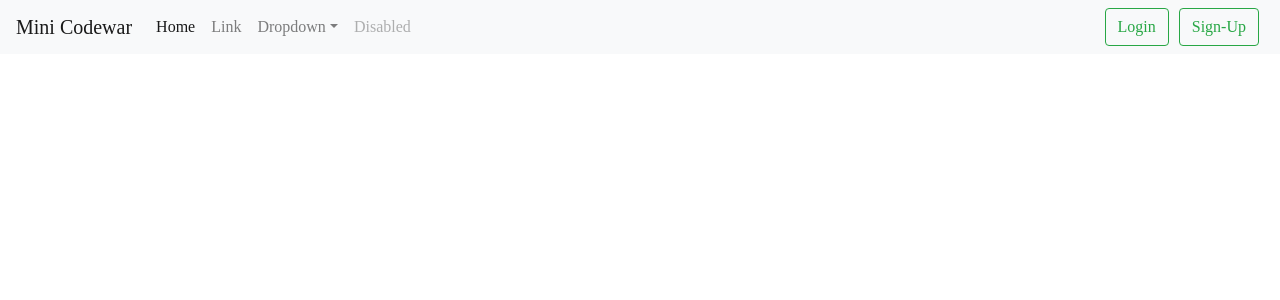
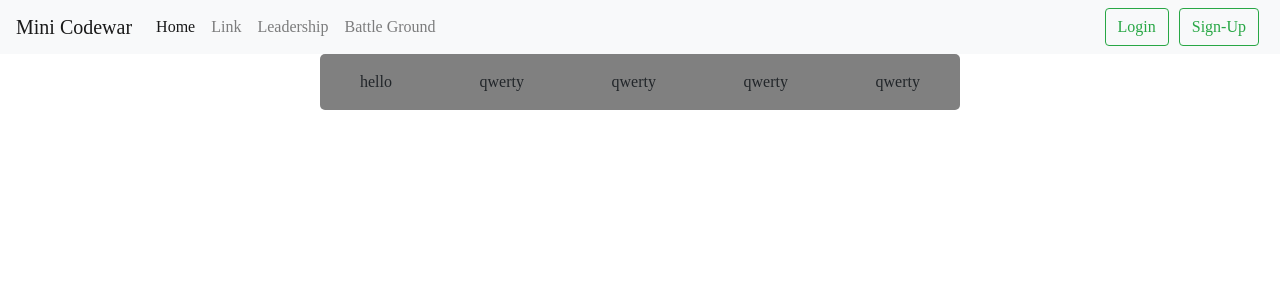
Before and after one commit to AshutoshSajan/mini-codewar-frontend, a React (Create React App) app: page /leaderBoard in a window 1280 px wide. Shown: the top 300 px of the page. Built offline with nearby package versions, Linux system fonts and the light colour scheme.

Commit message:
add leaderboard and reducers update

```diff
--- a/src/App.css
+++ b/src/App.css
@@ -1,3 +1,5 @@
+/*header css*/
+
 .heading {
 	font-size: 40px;
 	text-align: center;
@@ -5,3 +7,15 @@
 	font-style: italic;
 	text-transform: capitalize;
 }
+
+.list {
+	background: gray;
+	width: 50%;
+	border-radius: 5px;
+	padding: 20px 40px;
+	margin: 0 auto;
+}
+.qusestions {
+	display: flex;
+	justify-content: space-between;
+}
--- a/src/App.js
+++ b/src/App.js
@@ -11,6 +11,7 @@ import Header from './components/Header';
 import Login from './components/Login';
 import SignUp from './components/SignUp';
 import Home from './components/Home';
+import LeaderBoard from './components/LeaderBoard';
 
 class App extends Component {
 
@@ -22,6 +23,7 @@ class App extends Component {
 		      {/* <Route exect path="/" component={Home} />*/}
 		      <Route exec path="/login" component={Login} />
 		      <Route path="/register" component={SignUp} />
+          <Route path='/leaderBoard' component={LeaderBoard} />
 	      </Switch>
       </div>
     );
--- a/src/components/Header.js
+++ b/src/components/Header.js
@@ -18,7 +18,14 @@ class Header extends Component {
 			      <li className="nav-item">
 			        <a className="nav-link" href="#">Link</a>
 			      </li>
-			      <li className="nav-item dropdown">
+			      <li className="nav-item">
+				      <Link to="/leaderBoard" className="nav-link">Leadership</Link>
+				    </li>
+				    <li className="nav-item">
+				      <Link to="/" className="nav-link">Battle Ground</Link>
+				    </li>
+
+			      {/*<li className="nav-item dropdown">
 			        <a className="nav-link dropdown-toggle" href="#" id="navbarDropdown" role="button" data-toggle="dropdown" aria-haspopup="true" aria-expanded="false">
 			          Dropdown
 			        </a>
@@ -31,7 +38,7 @@ class Header extends Component {
 			      </li>
 			      <li className="nav-item">
 			        <a className="nav-link disabled" href="#" tabIndex="-1" aria-disabled="true">Disabled</a>
-			      </li>
+			      </li>*/}
 			    </ul>
 			    <form className="form-inline my-2 my-lg-0">
 			      <Link to="/login" className="hdr-btn btn btn-outline-success my-2 my-sm-0" type="submit">Login</Link>
--- /dev/null
+++ b/src/components/LeaderBoard.js
@@ -0,0 +1,42 @@
+import React, { Component } from 'react';
+
+class LeaderBoard extends Component {
+
+	state = {
+
+	}
+
+	componentDidMount(){
+		console.log("hello cdm");
+	}
+
+	render() {
+		const questions = [{
+			ques: "hello",
+			a: "qwerty",
+			b: "qwerty",
+			c: "qwerty",
+			d: "qwerty",
+		}];
+
+		return (
+			<div>
+					{
+						questions.map((question, i) => {
+							return (
+								<div className="list qusestions" key={i}>
+									<p>{ question.ques}</p>
+									<p>{ question.a }</p>
+									<p>{ question.b }</p>
+									<p>{ question.c }</p>
+									<p>{ question.d }</p>
+								</div>
+							)
+						})
+					}
+			</div>
+		);
+	}
+}
+
+export default LeaderBoard;
--- a/src/components/Login.js
+++ b/src/components/Login.js
@@ -52,9 +52,7 @@ class Login extends Component {
 
 			  <div className="login-flex">
 			  	<p className='forgot'>Don't have an account?</p>
-			  	<Link to="/login">
-			  		<strong>Register</strong>
-			  	</Link>
+			  	<Link to="/login">Register</Link>
 			  </div>
 			</div>
 		);
```
